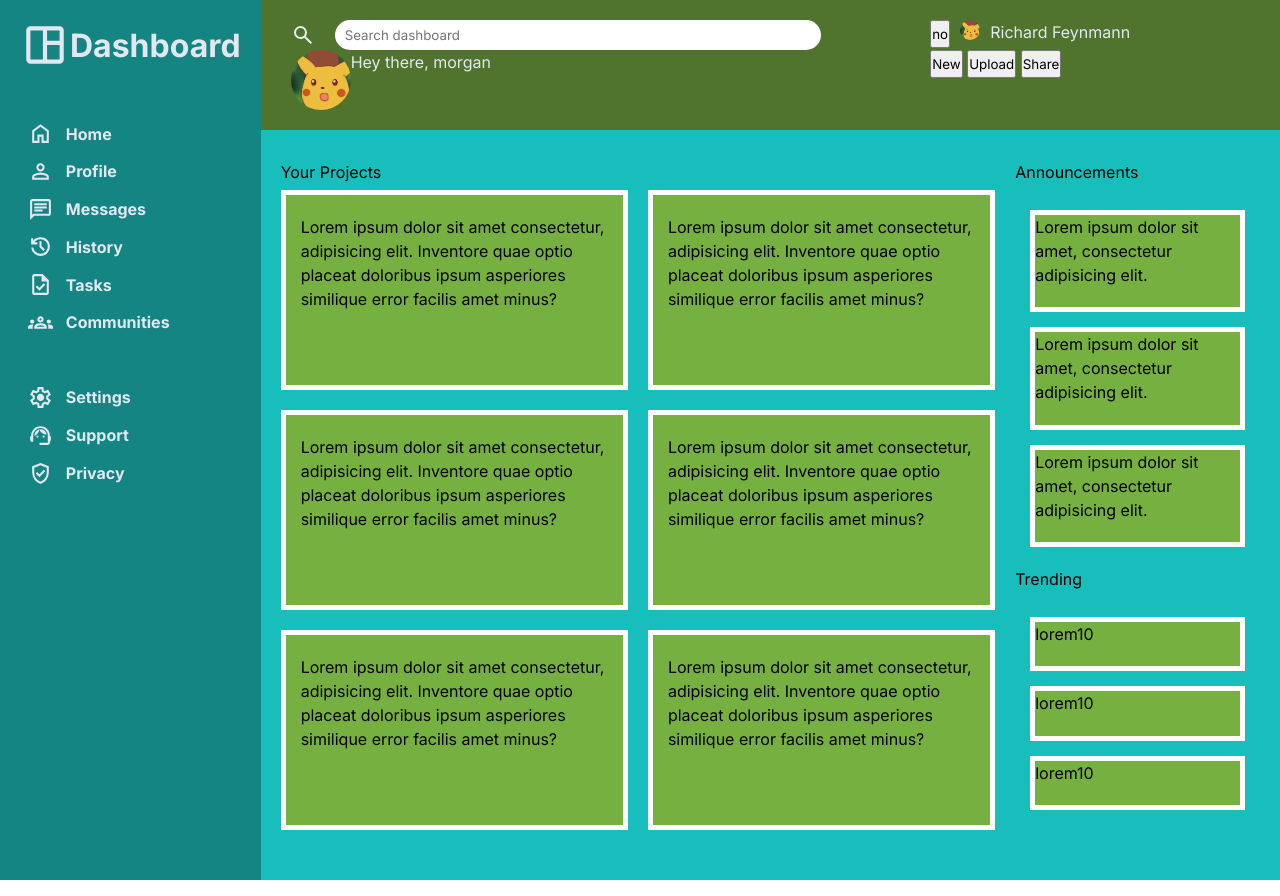
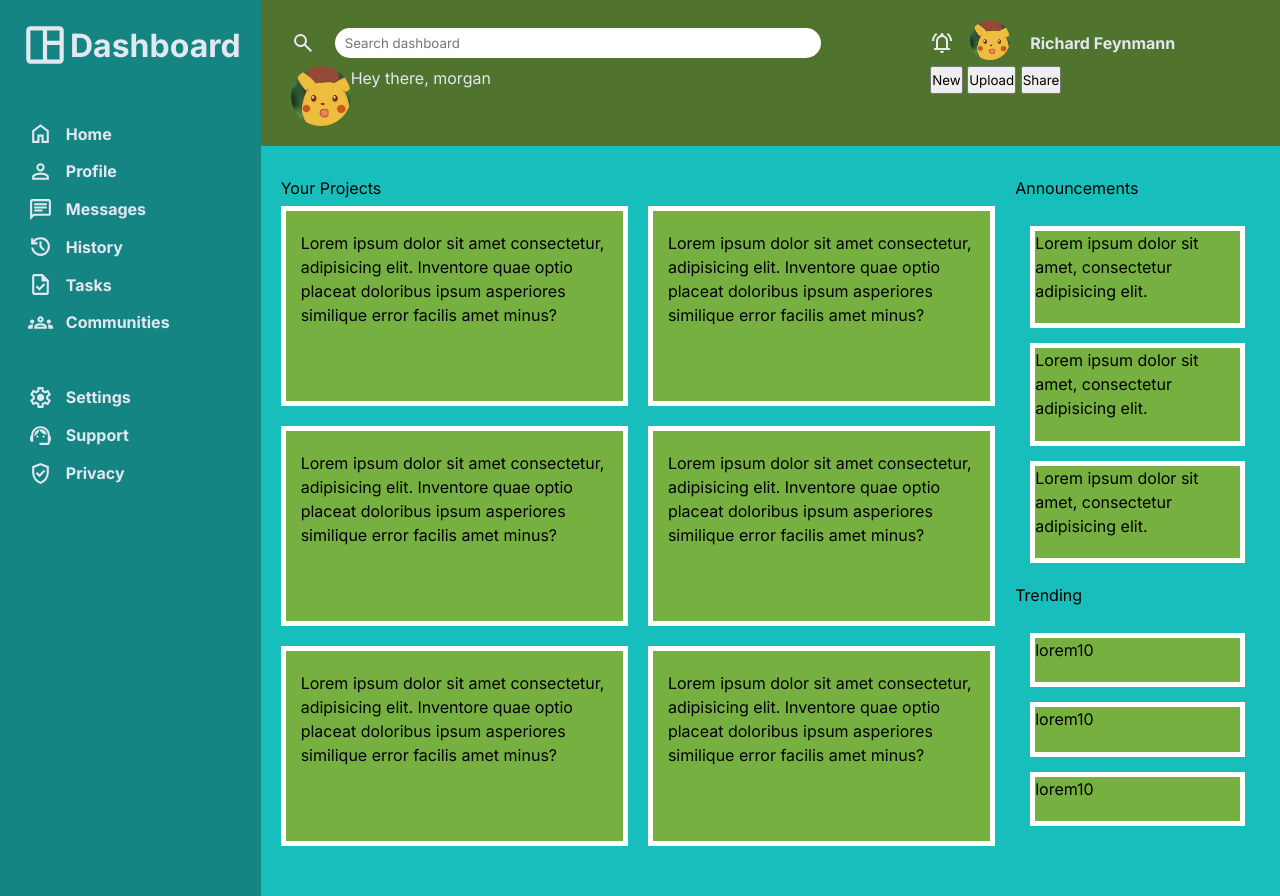
Before and after one commit to srj-17/admin-dashboard, a plain HTML site: page index.html in a window 1280 px wide. Drawn offline with Linux system fonts and the light colour scheme.

Commit message:
Style profile
Grid-template-column uses px values. So, not totally
dynamic

```diff
--- a/index.html
+++ b/index.html
@@ -79,7 +79,9 @@
                 </div>
                 <div class="profile">
                     <div class="noti-button">
-                        <button type="button"> no </button>
+                        <button type="button">
+                            <svg xmlns="http://www.w3.org/2000/svg" height="24px" viewBox="0 -960 960 960" width="24px" fill="#e8eaed"><path d="M80-560q0-100 44.5-183.5T244-882l47 64q-60 44-95.5 111T160-560H80Zm720 0q0-80-35.5-147T669-818l47-64q75 55 119.5 138.5T880-560h-80ZM160-200v-80h80v-280q0-83 50-147.5T420-792v-28q0-25 17.5-42.5T480-880q25 0 42.5 17.5T540-820v28q80 20 130 84.5T720-560v280h80v80H160Zm320-300Zm0 420q-33 0-56.5-23.5T400-160h160q0 33-23.5 56.5T480-80ZM320-280h320v-280q0-66-47-113t-113-47q-66 0-113 47t-47 113v280Z"/></svg>
+                        </button>
                     </div>
                     <div class="profile-pic">
                         <img class="profile-pic" src="assets/surprised-pikachu.png" alt="Surprised pikachu profile picture" width="20px" height="20px">
--- a/style.css
+++ b/style.css
@@ -113,9 +113,12 @@
     gap: 20px;
 }
 
-.search-bar button {
+.search-bar button,
+.profile button {
     display: grid;
     align-items: center;
+    background-color: transparent;
+    border: 0px;
 }
 
 .search-bar input[type="search"] {
@@ -127,23 +130,23 @@
     padding: 10px;
 }
 
-.search-button button {
-    background-color: transparent;
-    border: 0px;
-}
-
 .profile {
     grid-area: profile;
 
     display: grid;
     grid-auto-flow: column; /* extra elements on grid are given as much width as their content */
-    grid-template-columns: 30px 30px;
+    grid-template-columns: 40px 60px;
+    align-items: center;
+    font-weight: bold;
 }
 
             /* profile has further 2 elements which need to be nested because image is inline, and inline elements
                 don't sit on baseline in normal block-flow */
+
 .profile-pic img{
     border-radius: 50%;
+    width: 40px;
+    height: 40px;
 }
 
 .greeting {
```
